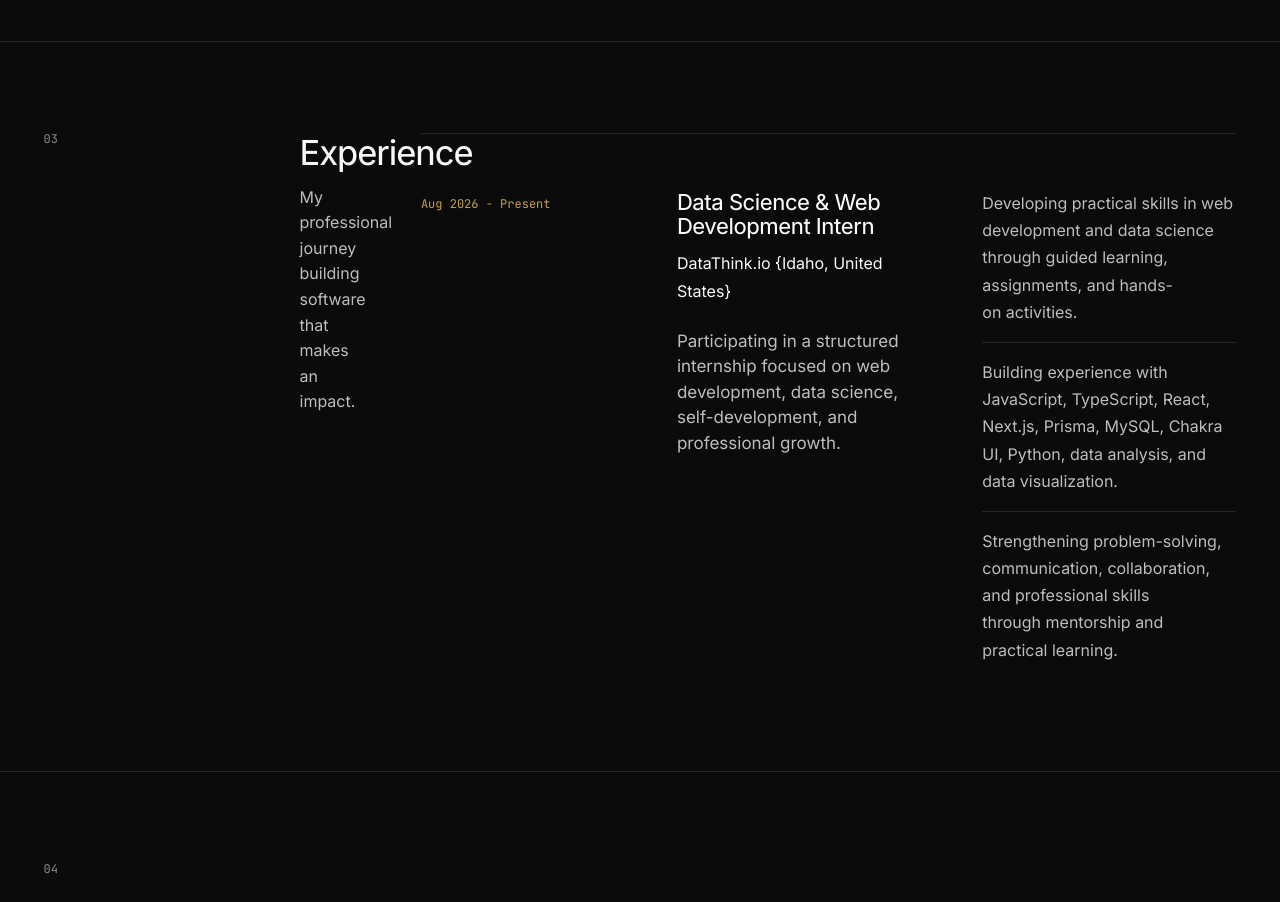
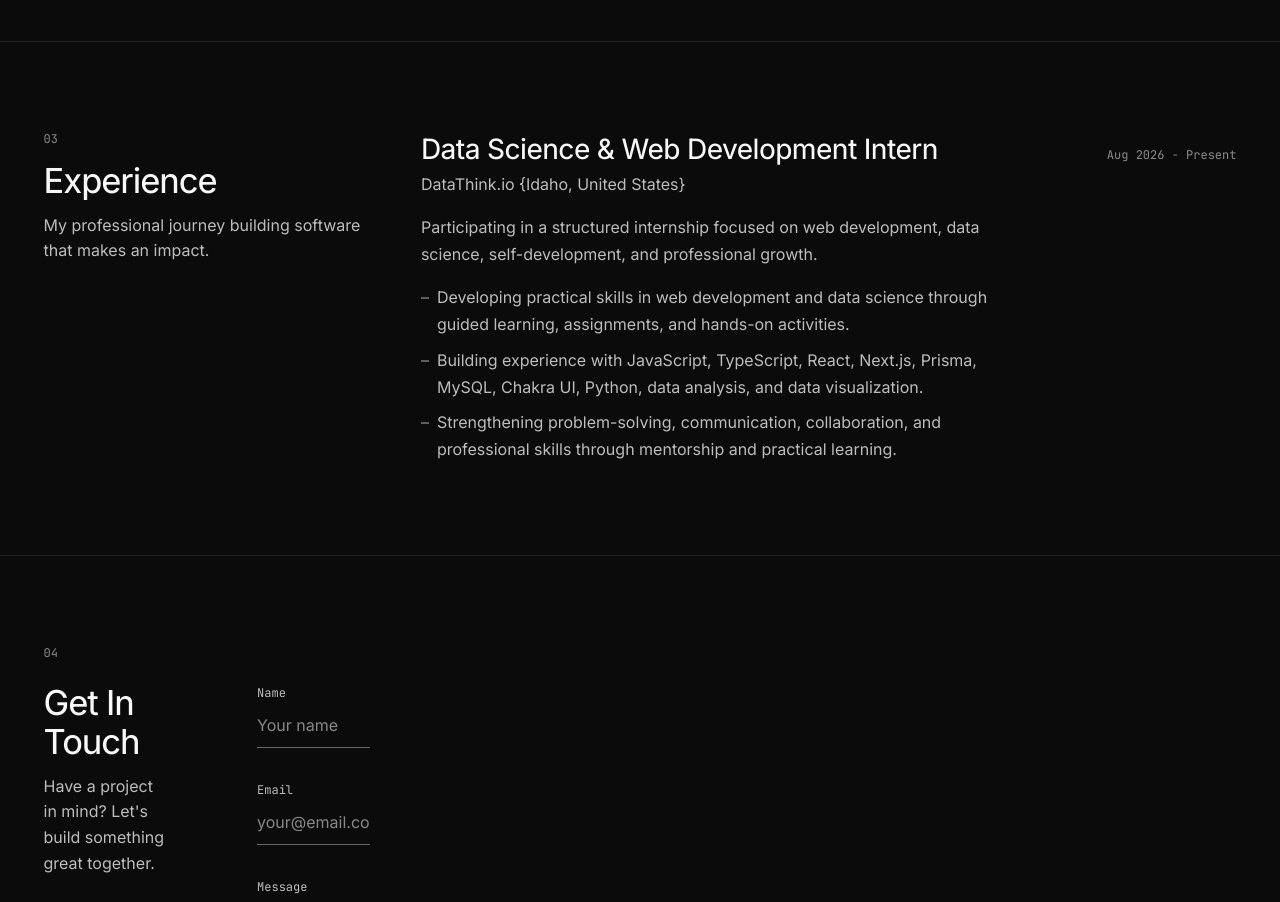
Before and after one commit to sydneyjnr/Sydney-Portfolio, a React (Vite) app: page / in a window 1280 px wide. Shown: the part 2040-2942 px from the top of the page. Built offline with nearby package versions, Linux system fonts and the light colour scheme.

Commit message:
style: simplify the experience entry

```diff
--- a/src/components/Experience.css
+++ b/src/components/Experience.css
@@ -1,71 +1,58 @@
-.job {
-  padding-top: clamp(var(--space-8), 1.5rem + 2.5vw, var(--space-16));
-  border-top: 1px solid var(--rule-strong);
+.experience__list {
+  min-width: 0;
+}
+
+.job__header {
+  display: flex;
+  flex-wrap: wrap;
+  justify-content: space-between;
+  align-items: baseline;
+  gap: var(--space-1) var(--space-8);
+  margin-bottom: var(--space-1);
+}
+
+.job__role {
+  font-size: var(--step-title-lead);
+  line-height: 1.2;
 }
 
 .job__period {
   font-family: var(--font-mono);
   font-size: var(--step-label);
-  line-height: 1.5;
-  color: var(--text-secondary);
-  padding-top: 0.4em;
-}
-
-/* A small mark for a role that's still running. */
-.job__period--current {
-  color: var(--gold-soft);
-}
-
-.job__body {
-  display: grid;
-  grid-template-columns: repeat(2, minmax(0, 1fr));
-  gap: var(--space-8) clamp(var(--space-8), 4vw, var(--space-16));
-  align-items: start;
-}
-
-.job__role {
-  font-size: var(--step-title);
-  line-height: 1.1;
-  margin-bottom: var(--space-3);
+  color: var(--text-muted);
+  white-space: nowrap;
 }
 
 .job__company {
-  color: var(--text-primary);
-  margin-bottom: var(--space-6);
+  color: var(--text-secondary);
+  margin-bottom: var(--space-4);
 }
 
 .job__description {
-  font-size: var(--step-lead);
-  line-height: 1.5;
   color: var(--text-secondary);
-  max-width: 34em;
+  max-width: 38em;
+  margin-bottom: var(--space-4);
   text-wrap: pretty;
 }
 
 .job__achievements {
   list-style: none;
+  display: flex;
+  flex-direction: column;
+  gap: var(--space-2);
+  max-width: 38em;
   color: var(--text-secondary);
 }
 
 .job__achievements li {
-  padding-block: var(--space-4);
-  border-top: 1px solid var(--rule);
+  position: relative;
+  padding-left: var(--space-4);
   text-wrap: pretty;
 }
 
-/* The first rule would double up with the row's own top rule at the same height. */
-.job__achievements li:first-child {
-  padding-top: 0;
-  border-top: 0;
+.job__achievements li::before {
+  content: "\2013";
+  position: absolute;
+  left: 0;
+  color: var(--text-muted);
 }
-
-@media (max-width: 1023px) {
-  .job__body {
-    grid-template-columns: minmax(0, 1fr);
-  }
-
-  .job__achievements li:first-child {
-    padding-top: var(--space-4);
-    border-top: 1px solid var(--rule);
-  }
-}
--- a/src/components/Experience.jsx
+++ b/src/components/Experience.jsx
@@ -14,35 +14,29 @@ const EXPERIENCE = [
 
 export default function Experience() {
   return (
-    <section id="experience" className="section experience">
-      <div className="section-head index-row" data-reveal>
+    <section id="experience" className="section experience" data-reveal>
+      <div className="section-head">
         <span className="section-index" aria-hidden="true">03</span>
-        <div>
         <h2 className="section-title">Experience</h2>
         <p className="section-subtitle">
           My professional journey building software that makes an impact.
         </p>
       </div>
-      </div>
 
       <div className="experience__list">
         {EXPERIENCE.map((item) => (
-          <article key={item.role + item.company} className="job index-row" data-reveal>
-            <p className={`job__period${item.period.endsWith('Present') ? ' job__period--current' : ''}`}>
-              {item.period}
-            </p>
-            <div className="index-content job__body">
-              <div>
+          <article key={item.role + item.company} className="job">
+            <div className="job__header">
               <h3 className="job__role">{item.role}</h3>
+              <p className="job__period">{item.period}</p>
+            </div>
             <p className="job__company">{item.company}</p>
             <p className="job__description">{item.description}</p>
-              </div>
             <ul className="job__achievements">
               {item.achievements.map((a) => (
                 <li key={a}>{a}</li>
               ))}
             </ul>
-            </div>
           </article>
         ))}
       </div>
```
Lines whose indentation alone changed are shown as unchanged.
